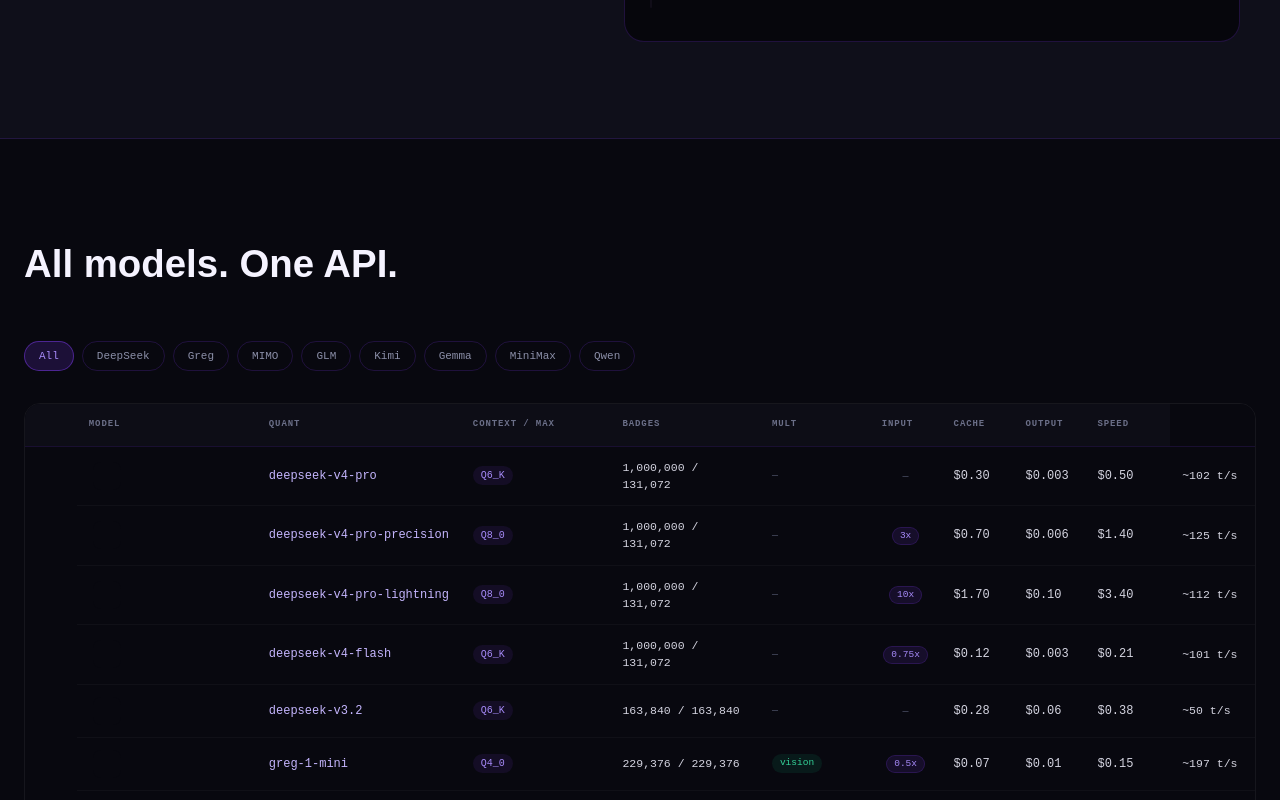
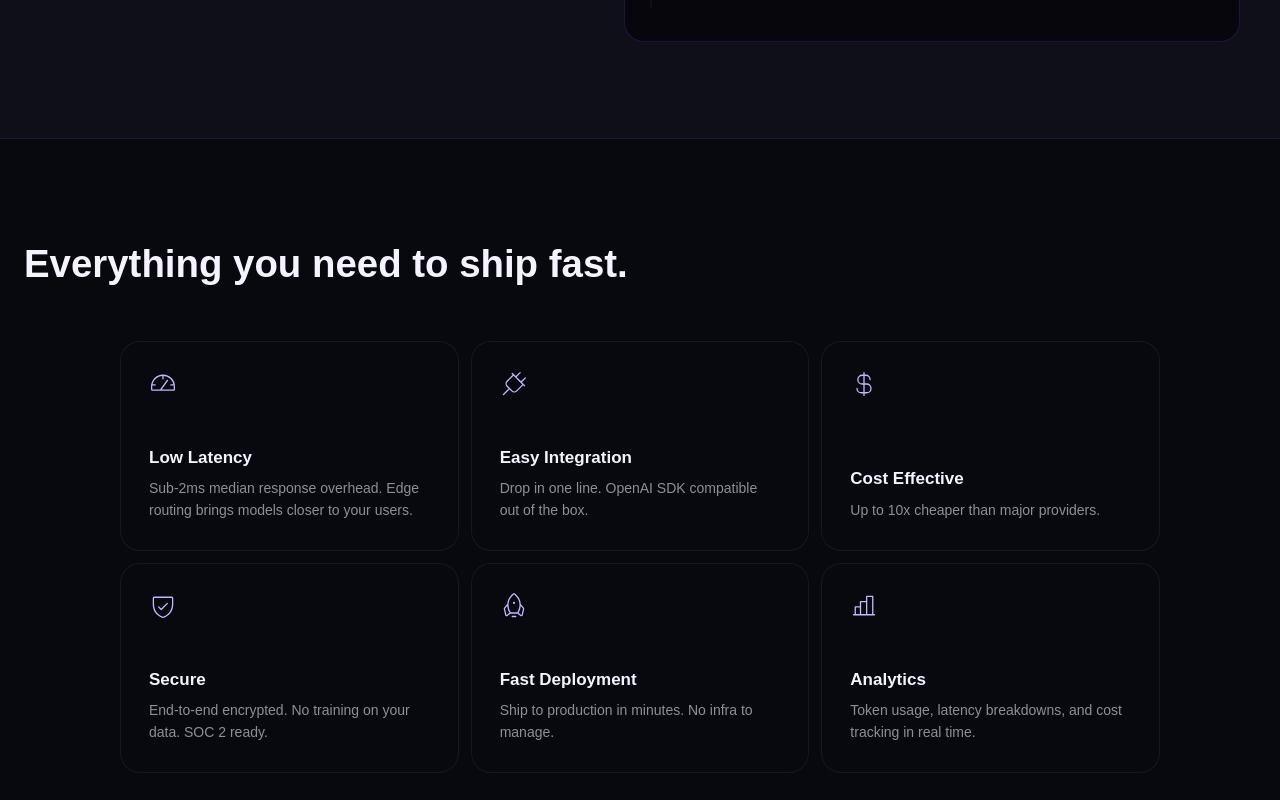
Before and after one commit to sarankumar1325/crofredesign, a React (Vite) app in the folder crofredesign/: page / in a window 1280 px wide. Shown: the part 1340-2140 px from the top of the page. Built offline with nearby package versions, Linux system fonts and the light colour scheme; some icons are missing; a web font is replaced by a local one.

Commit message:
Restore feature cards with solid black bg + purple glow, add word-by-word blur stagger to hero subtitle, update BentoGrid import

```diff
--- a/crofredesign/src/App.tsx
+++ b/crofredesign/src/App.tsx
@@ -1,6 +1,7 @@
 import Nav from './components/nav/Nav'
 import Hero from './components/hero/Hero'
 import CodeSection from './components/code-snippet/CodeSection'
+import BentoGrid from './components/features/BentoGrid'
 import ModelTableSection from './components/features/ModelTableSection'
 import PricingSection from './components/pricing/PricingSection'
 import CtaSection from './components/CtaSection'
@@ -12,6 +13,7 @@
       <Nav />
       <Hero />
       <CodeSection />
+      <BentoGrid />
       <ModelTableSection />
       <PricingSection />
       <CtaSection />
--- /dev/null
+++ b/crofredesign/src/components/features/BentoGrid.tsx
@@ -0,0 +1,34 @@
+import { motion } from 'motion/react'
+import FeatureGrid from './FeatureGrid'
+
+export default function BentoGrid() {
+  return (
+    <section
+      style={{
+        backgroundColor: '#08080F',
+        padding: '96px 24px',
+      }}
+    >
+      <div style={{ maxWidth: '1280px', margin: '0 auto' }}>
+        <motion.h2
+          initial={{ opacity: 0, y: 20 }}
+          whileInView={{ opacity: 1, y: 0 }}
+          transition={{ duration: 0.5 }}
+          viewport={{ once: true, amount: 0.25 }}
+          style={{
+            fontFamily: 'Satoshi, Geist, sans-serif',
+            fontWeight: 600,
+            fontSize: 'clamp(1.8rem, 3vw, 2.6rem)',
+            color: '#F5F3FF',
+            margin: '0 0 48px',
+            textAlign: 'left',
+          }}
+        >
+          Everything you need to ship fast.
+        </motion.h2>
+
+        <FeatureGrid />
+      </div>
+    </section>
+  )
+}
--- /dev/null
+++ b/crofredesign/src/components/features/FeatureGrid.css
@@ -0,0 +1,124 @@
+/* ================================================================== */
+/*  FeatureGrid — dark feature cards with silver/purple hover glow    */
+/* ================================================================== */
+
+/* ---- Grid container ---- */
+
+.feature-grid {
+  position: relative;
+  width: 100%;
+  display: grid;
+  grid-template-columns: repeat(3, 1fr);
+  gap: 0.75rem;
+  max-width: 1040px;
+  margin: 0 auto;
+}
+
+@media (max-width: 1024px) {
+  .feature-grid {
+    grid-template-columns: repeat(2, 1fr);
+  }
+}
+
+@media (max-width: 640px) {
+  .feature-grid {
+    grid-template-columns: 1fr;
+  }
+}
+
+/* ---- Card ---- */
+
+.feature-card {
+  position: relative;
+  display: flex;
+  flex-direction: column;
+  border-radius: 20px;
+  overflow: hidden;
+  border: 1px solid rgba(255, 255, 255, 0.06);
+  background: #08080F;
+  padding: 28px;
+  min-height: 210px;
+  cursor: default;
+  transition:
+    border-color 0.4s ease,
+    box-shadow 0.4s ease;
+
+  --mouse-x: 50%;
+  --mouse-y: 50%;
+}
+
+.feature-card:hover {
+  border-color: rgba(124, 58, 237, 0.45);
+  box-shadow:
+    0 0 24px rgba(124, 58, 237, 0.10),
+    0 0 60px rgba(124, 58, 237, 0.04);
+}
+
+/* Silver/purple cursor spotlight */
+.feature-card::before {
+  content: '';
+  position: absolute;
+  inset: 0;
+  background: radial-gradient(
+    circle at var(--mouse-x) var(--mouse-y),
+    rgba(192, 132, 252, 0.20) 0%,
+    rgba(255, 255, 255, 0.06) 35%,
+    transparent 70%
+  );
+  pointer-events: none;
+  opacity: 0;
+  transition: opacity 0.45s ease;
+  z-index: 1;
+  border-radius: inherit;
+}
+
+.feature-card:hover::before {
+  opacity: 1;
+}
+
+/* ---- Icon area ---- */
+
+.feature-icon-wrapper {
+  position: relative;
+  z-index: 2;
+  display: flex;
+  align-items: center;
+  gap: 10px;
+  margin-bottom: auto;
+  padding-bottom: 20px;
+  transition: transform 0.35s cubic-bezier(0.34, 1.56, 0.64, 1);
+}
+
+.feature-card:hover .feature-icon-wrapper {
+  transform: translateX(120px) scale(1.18);
+}
+
+/* Brighten icon color on hover */
+.feature-card:hover .feature-icon-wrapper svg {
+  filter: brightness(1.4);
+  transition: filter 0.35s ease;
+}
+
+/* ---- Info footer ---- */
+
+.feature-info {
+  position: relative;
+  z-index: 2;
+  color: #fff;
+}
+
+.feature-title {
+  font-family: 'Satoshi', 'Geist', sans-serif;
+  font-weight: 600;
+  font-size: 1.0625rem;
+  color: #F5F3FF;
+  margin: 0 0 8px;
+}
+
+.feature-body {
+  font-family: 'DM Sans', sans-serif;
+  font-size: 0.875rem;
+  color: rgba(255, 255, 255, 0.55);
+  margin: 0;
+  line-height: 1.55;
+}
--- /dev/null
+++ b/crofredesign/src/components/features/FeatureGrid.tsx
@@ -0,0 +1,97 @@
+'use client'
+import {
+  Gauge,
+  Plug,
+  CurrencyDollar,
+  ShieldCheck,
+  Rocket,
+  ChartBar,
+} from '@phosphor-icons/react'
+import './FeatureGrid.css'
+
+/* ------------------------------------------------------------------ */
+/*  Data                                                               */
+/* ------------------------------------------------------------------ */
+
+interface FeatureItem {
+  id: string
+  icon: React.ComponentType<{ size?: number; weight?: string; color?: string }>
+  title: string
+  body: string
+}
+
+const features: FeatureItem[] = [
+  {
+    id: 'latency',
+    icon: Gauge,
+    title: 'Low Latency',
+    body: 'Sub-2ms median response overhead. Edge routing brings models closer to your users.',
+  },
+  {
+    id: 'integration',
+    icon: Plug,
+    title: 'Easy Integration',
+    body: 'Drop in one line. OpenAI SDK compatible out of the box.',
+  },
+  {
+    id: 'cost',
+    icon: CurrencyDollar,
+    title: 'Cost Effective',
+    body: 'Up to 10x cheaper than major providers.',
+  },
+  {
+    id: 'secure',
+    icon: ShieldCheck,
+    title: 'Secure',
+    body: 'End-to-end encrypted. No training on your data. SOC 2 ready.',
+  },
+  {
+    id: 'deployment',
+    icon: Rocket,
+    title: 'Fast Deployment',
+    body: 'Ship to production in minutes. No infra to manage.',
+  },
+  {
+    id: 'analytics',
+    icon: ChartBar,
+    title: 'Analytics',
+    body: 'Token usage, latency breakdowns, and cost tracking in real time.',
+  },
+]
+
+/* ------------------------------------------------------------------ */
+/*  Component                                                         */
+/* ------------------------------------------------------------------ */
+
+export default function FeatureGrid() {
+  const handleCardMove = (e: React.MouseEvent<HTMLElement>) => {
+    const card = e.currentTarget
+    const rect = card.getBoundingClientRect()
+    card.style.setProperty('--mouse-x', `${e.clientX - rect.left}px`)
+    card.style.setProperty('--mouse-y', `${e.clientY - rect.top}px`)
+  }
+
+  return (
+    <div className="feature-grid">
+      {features.map((f) => {
+        const Icon = f.icon
+        return (
+          <article
+            key={f.id}
+            className="feature-card"
+            onMouseMove={handleCardMove}
+          >
+            <div className="feature-icon-wrapper">
+              <Icon size={28} weight="light" color="#C4B5FD" />
+            </div>
+
+            <footer className="feature-info">
+              <h3 className="feature-title">{f.title}</h3>
+              <p className="feature-body">{f.body}</p>
+            </footer>
+          </article>
+        )
+      })}
+    </div>
+  )
+}
--- a/crofredesign/src/components/hero/Hero.tsx
+++ b/crofredesign/src/components/hero/Hero.tsx
@@ -167,9 +167,12 @@
         </motion.h1>
 
         <motion.p
-          initial={{ opacity: 0, y: 20 }}
-          animate={{ opacity: 1, y: 0 }}
-          transition={{ delay: 0.1, duration: 0.6, stiffness: 120, damping: 20, type: 'spring' }}
+          initial="hidden"
+          animate={headlineInView ? 'visible' : 'hidden'}
+          variants={{
+            visible: { transition: { staggerChildren: 0.05, delayChildren: 0.4 } },
+            hidden: {},
+          }}
           style={{
             fontFamily: 'Satoshi, Geist, sans-serif',
             fontSize: '1.125rem',
@@ -180,7 +183,21 @@
             margin: '0 auto 40px',
           }}
         >
-          Access the best OSS models at the lowest prices on the market. Python-first, OpenAI-compatible API.
+          {'Access the best OSS models at the lowest prices on the market. Python-first, OpenAI-compatible API.'
+            .split(' ')
+            .map((word, i) => (
+              <motion.span
+                key={i}
+                style={{ display: 'inline-block' }}
+                variants={{
+                  hidden: { filter: 'blur(6px)', opacity: 0, y: 10 },
+                  visible: { filter: 'blur(0px)', opacity: 1, y: 0 },
+                }}
+                transition={{ duration: 0.4, ease: [0.25, 0.46, 0.45, 0.94] }}
+              >
+                {word}{'\u00A0'}
+              </motion.span>
+            ))}
         </motion.p>
 
         <motion.div
```
